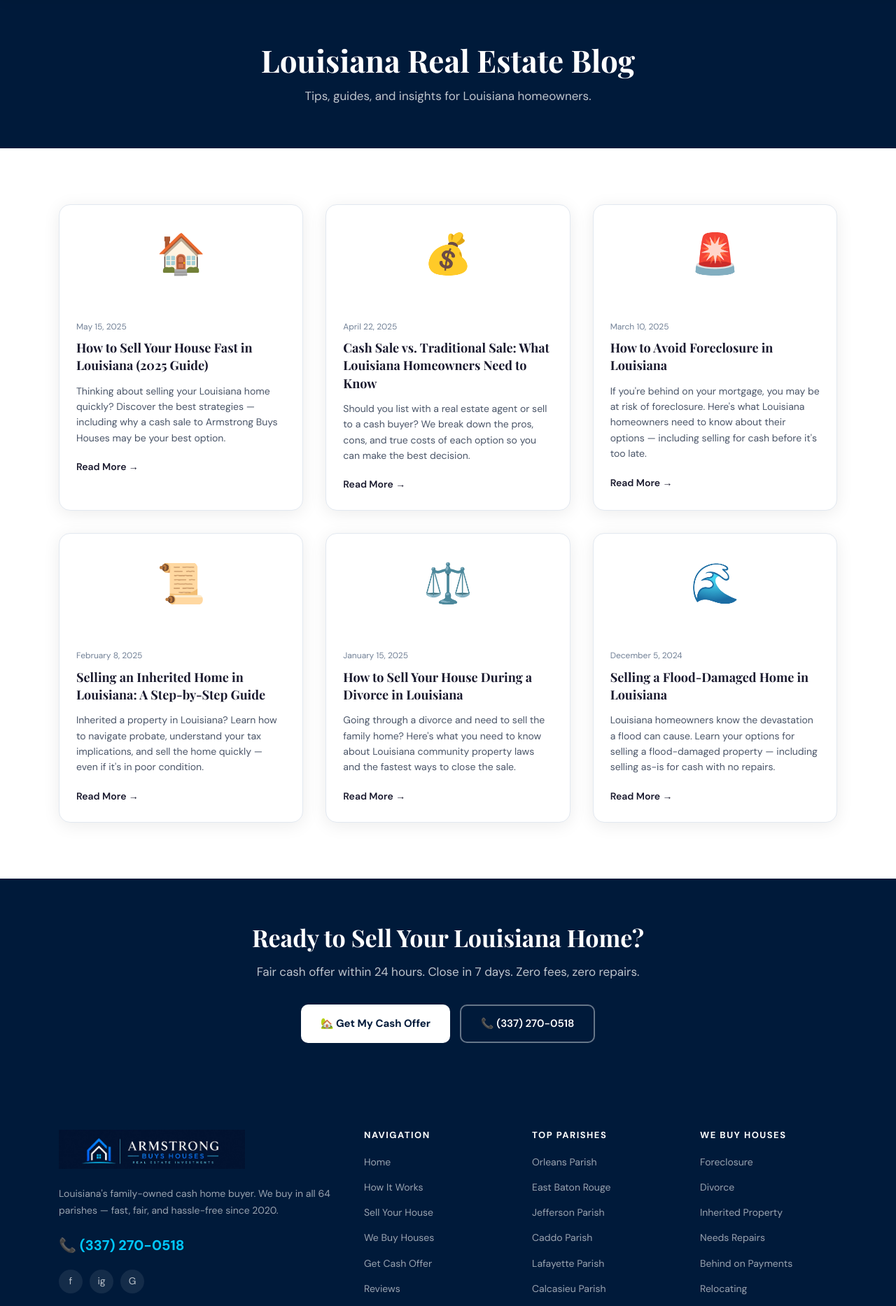
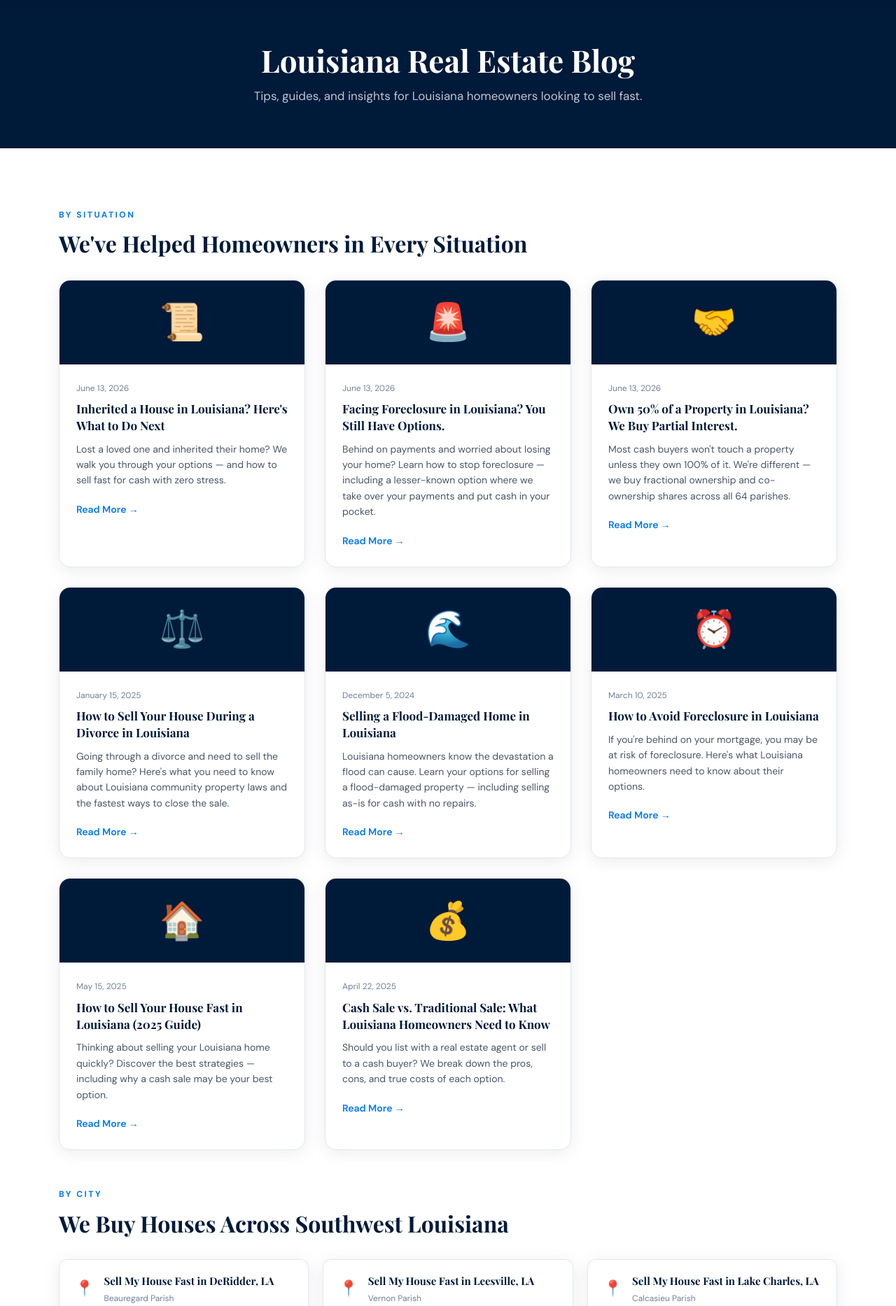
Before and after one commit to Armstrongrealestate/Website, a Flask app: page /blog in a window 1280 px wide. Shown: the part 121-1988 px from the top of the page at 70% size. Run offline with Flask 3, Linux system fonts and the light colour scheme.

Commit message:
Fix blog index links and add all new posts

```diff
--- a/templates/blog.html
+++ b/templates/blog.html
@@ -1,37 +1,86 @@
 {% extends "base.html" %}
+
 {% block title %}Louisiana Real Estate Blog | Armstrong Buys Houses{% endblock %}
 {% block meta_desc %}Read the Armstrong Buys Houses blog for tips on selling your Louisiana home fast, avoiding foreclosure, understanding cash sales, and navigating the Louisiana real estate market.{% endblock %}
 {% block canonical %}/blog{% endblock %}
+
 {% block content %}
 <section class="page-header">
   <div class="container">
     <h1>Louisiana Real Estate Blog</h1>
-    <p>Tips, guides, and insights for Louisiana homeowners.</p>
+    <p>Tips, guides, and insights for Louisiana homeowners looking to sell fast.</p>
   </div>
 </section>
+
 <section class="section">
   <div class="container">
-    <div style="display:grid; grid-template-columns:repeat(auto-fill, minmax(340px,1fr)); gap:32px;">
-      {% set posts = [
-        ('how-to-sell-house-fast-louisiana', 'How to Sell Your House Fast in Louisiana (2025 Guide)', 'May 15, 2025', 'Thinking about selling your Louisiana home quickly? Discover the best strategies — including why a cash sale to Armstrong Buys Houses may be your best option.', '🏠'),
-        ('cash-vs-traditional-sale', 'Cash Sale vs. Traditional Sale: What Louisiana Homeowners Need to Know', 'April 22, 2025', 'Should you list with a real estate agent or sell to a cash buyer? We break down the pros, cons, and true costs of each option so you can make the best decision.', '💰'),
-        ('avoiding-foreclosure-louisiana', 'How to Avoid Foreclosure in Louisiana', 'March 10, 2025', 'If you\'re behind on your mortgage, you may be at risk of foreclosure. Here\'s what Louisiana homeowners need to know about their options — including selling for cash before it\'s too late.', '🚨'),
-        ('selling-inherited-property-louisiana', 'Selling an Inherited Home in Louisiana: A Step-by-Step Guide', 'February 8, 2025', 'Inherited a property in Louisiana? Learn how to navigate probate, understand your tax implications, and sell the home quickly — even if it\'s in poor condition.', '📜'),
+
+    <!-- SITUATION / TOPIC BLOGS -->
+    <div style="margin-bottom:48px;">
+      <p class="eyebrow">By Situation</p>
+      <h2 style="font-size:clamp(22px,3vw,32px);color:var(--navy);margin-bottom:32px;">We've Helped Homeowners in Every Situation</h2>
+      <div style="display:grid; grid-template-columns:repeat(auto-fill, minmax(340px,1fr)); gap:28px;">
+
+        {% set topic_posts = [
+          ('inherited-property-louisiana', 'Inherited a House in Louisiana? Here\'s What to Do Next', 'June 13, 2026', 'Lost a loved one and inherited their home? We walk you through your options — and how to sell fast for cash with zero stress.', '📜'),
+          ('sell-house-during-foreclosure-louisiana', 'Facing Foreclosure in Louisiana? You Still Have Options.', 'June 13, 2026', 'Behind on payments and worried about losing your home? Learn how to stop foreclosure — including a lesser-known option where we take over your payments and put cash in your pocket.', '🚨'),
+          ('buying-partial-interest-property-louisiana', 'Own 50% of a Property in Louisiana? We Buy Partial Interest.', 'June 13, 2026', 'Most cash buyers won\'t touch a property unless they own 100% of it. We\'re different — we buy fractional ownership and co-ownership shares across all 64 parishes.', '🤝'),
           ('selling-house-during-divorce-louisiana', 'How to Sell Your House During a Divorce in Louisiana', 'January 15, 2025', 'Going through a divorce and need to sell the family home? Here\'s what you need to know about Louisiana community property laws and the fastest ways to close the sale.', '⚖️'),
           ('louisiana-flood-damaged-homes', 'Selling a Flood-Damaged Home in Louisiana', 'December 5, 2024', 'Louisiana homeowners know the devastation a flood can cause. Learn your options for selling a flood-damaged property — including selling as-is for cash with no repairs.', '🌊'),
+          ('avoiding-foreclosure-louisiana', 'How to Avoid Foreclosure in Louisiana', 'March 10, 2025', 'If you\'re behind on your mortgage, you may be at risk of foreclosure. Here\'s what Louisiana homeowners need to know about their options.', '⏰'),
+          ('how-to-sell-house-fast-louisiana', 'How to Sell Your House Fast in Louisiana (2025 Guide)', 'May 15, 2025', 'Thinking about selling your Louisiana home quickly? Discover the best strategies — including why a cash sale may be your best option.', '🏠'),
+          ('cash-vs-traditional-sale', 'Cash Sale vs. Traditional Sale: What Louisiana Homeowners Need to Know', 'April 22, 2025', 'Should you list with a real estate agent or sell to a cash buyer? We break down the pros, cons, and true costs of each option.', '💰'),
         ] %}
-      {% for slug, title, date, excerpt, icon in posts %}
-      <div style="background:#fff; border:1px solid var(--border); border-radius:16px; overflow:hidden; transition:box-shadow 0.2s; box-shadow:var(--shadow);">
-        <div style="background:linear-gradient(135deg,var(--brand-green-dark),var(--brand-green)); height:140px; display:flex; align-items:center; justify-content:center; font-size:56px;">{{ icon }}</div>
+
+        {% for slug, title, date, excerpt, icon in topic_posts %}
+        <div style="background:#fff; border:1px solid var(--border); border-radius:16px; overflow:hidden; box-shadow:var(--shadow); transition:transform 0.2s;" onmouseover="this.style.transform='translateY(-4px)'" onmouseout="this.style.transform='translateY(0)'">
+          <div style="background:var(--navy); height:120px; display:flex; align-items:center; justify-content:center; font-size:52px;">{{ icon }}</div>
           <div style="padding:24px;">
             <div style="font-size:12px; color:var(--text-light); margin-bottom:8px;">{{ date }}</div>
-          <h3 style="font-size:18px; margin-bottom:12px; line-height:1.4;"><a href="/blog/{{ slug }}" style="color:var(--text-dark);">{{ title }}</a></h3>
+            <h3 style="font-size:17px; margin-bottom:10px; line-height:1.4;"><a href="/blog/{{ slug }}" style="color:var(--navy); text-decoration:none;">{{ title }}</a></h3>
             <p style="color:var(--text-mid); font-size:14px; margin-bottom:16px; line-height:1.6;">{{ excerpt }}</p>
-          <a href="/blog/{{ slug }}" style="color:var(--brand-green); font-weight:600; font-size:14px;">Read More →</a>
+            <a href="/blog/{{ slug }}" style="color:var(--blue); font-weight:600; font-size:14px;">Read More →</a>
           </div>
         </div>
         {% endfor %}
+
       </div>
+    </div>
+
+    <!-- CITY BLOGS -->
+    <div>
+      <p class="eyebrow">By City</p>
+      <h2 style="font-size:clamp(22px,3vw,32px);color:var(--navy);margin-bottom:32px;">We Buy Houses Across Southwest Louisiana</h2>
+      <div style="display:grid; grid-template-columns:repeat(auto-fill, minmax(300px,1fr)); gap:20px;">
+
+        {% set city_posts = [
+          ('sell-my-house-fast-deridder', 'Sell My House Fast in DeRidder, LA', 'Beauregard Parish', '📍'),
+          ('sell-my-house-fast-leesville', 'Sell My House Fast in Leesville, LA', 'Vernon Parish', '📍'),
+          ('sell-my-house-fast-lake-charles', 'Sell My House Fast in Lake Charles, LA', 'Calcasieu Parish', '📍'),
+          ('sell-my-house-fast-sulphur', 'Sell My House Fast in Sulphur, LA', 'Calcasieu Parish', '📍'),
+          ('sell-my-house-fast-westlake', 'Sell My House Fast in Westlake, LA', 'Calcasieu Parish', '📍'),
+          ('sell-my-house-fast-iowa-la', 'Sell My House Fast in Iowa, LA', 'Calcasieu Parish', '📍'),
+          ('sell-my-house-fast-oberlin-la', 'Sell My House Fast in Oberlin, LA', 'Allen Parish', '📍'),
+          ('sell-my-house-fast-many-la', 'Sell My House Fast in Many, LA', 'Sabine Parish', '📍'),
+          ('sell-my-house-fast-alexandria-la', 'Sell My House Fast in Alexandria, LA', 'Rapides Parish', '📍'),
+          ('sell-my-house-fast-lafayette', 'Sell My House Fast in Lafayette, LA', 'Lafayette Parish', '📍'),
+          ('sell-my-house-fast-baton-rouge', 'Sell My House Fast in Baton Rouge, LA', 'East Baton Rouge Parish', '📍'),
+        ] %}
+
+        {% for slug, title, parish, icon in city_posts %}
+        <div style="background:#fff; border:1px solid var(--border); border-radius:12px; padding:20px 22px; box-shadow:var(--shadow); display:flex; gap:14px; align-items:flex-start; transition:transform 0.2s;" onmouseover="this.style.transform='translateY(-2px)'" onmouseout="this.style.transform='translateY(0)'">
+          <div style="font-size:22px; flex-shrink:0; margin-top:2px;">{{ icon }}</div>
+          <div>
+            <h3 style="font-size:15px; margin-bottom:4px; line-height:1.4;"><a href="/blog/{{ slug }}" style="color:var(--navy); text-decoration:none;">{{ title }}</a></h3>
+            <p style="font-size:12px; color:var(--text-light); margin:0 0 10px;">{{ parish }}</p>
+            <a href="/blog/{{ slug }}" style="color:var(--blue); font-weight:600; font-size:13px;">Read More →</a>
+          </div>
+        </div>
+        {% endfor %}
+
+      </div>
+    </div>
+
   </div>
 </section>
 {% endblock %}
```
Lines whose indentation alone changed are shown as unchanged.
